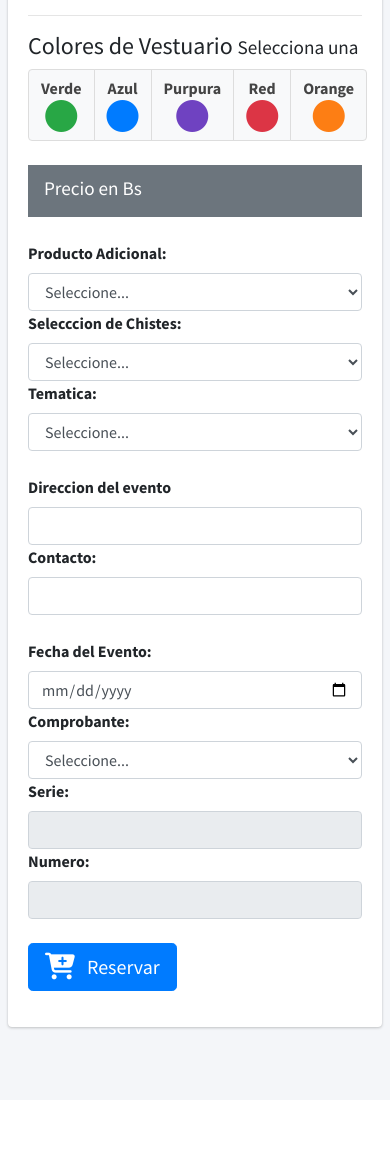
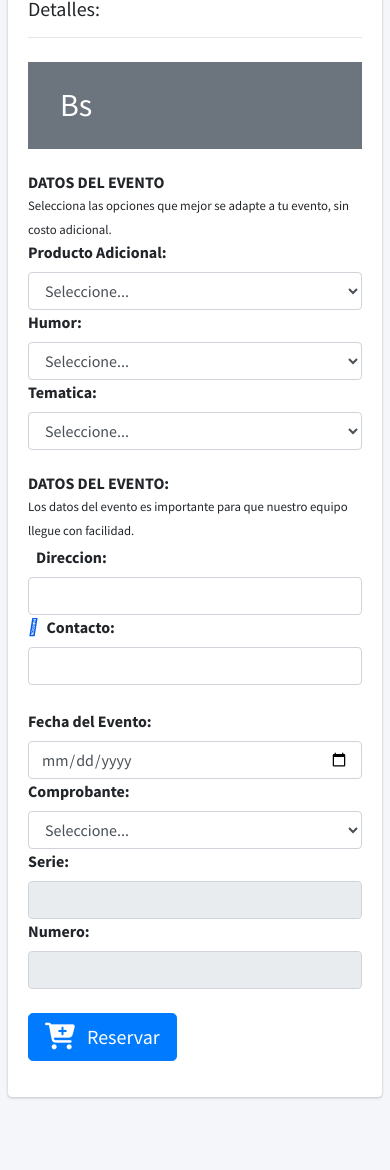
Before and after one commit to aspeti/animacion, a CodeIgniter app: page /animacion/index.php/reserva/reservar/1 in a window 390 px wide. Shown: the part 494-1664 px from the top of the page. Before the commit the page ends 1524 px from the top, so only its background shows below. Run offline with CodeIgniter, Linux system fonts and the light colour scheme; data that the repository does not hold is empty; some libraries are stand-ins or nearby versions.

Commit message:
Suggentions for select data

```diff
--- a/application/views/reservas/reservar.php
+++ b/application/views/reservas/reservar.php
@@ -25,7 +25,6 @@
         <div class="card-body">
           <div class="row">
             <div class="col-12 col-sm-6">
-              <h3 class="d-inline-block d-sm-none">LOWA Men’s Renegade GTX Mid Hiking Boots Review</h3>
               <div class="col-12">
               <img src="<?php echo base_url().$paquete->img;?>" class="product-image" alt="Product Image">
               </div>
@@ -33,59 +32,27 @@
             <div class="col-12 col-sm-6">
             <form action="<?php echo base_url();?>reserva/agregar" method="POST">
 
-              <h3 class="my-3"><?php echo $paquete->nombre;?></h3>
+              <h3 class="mt-4 mb-0"> Paquete :<span class="font-weight-bold" ><i class=" fa-solid  fa-bounce" style="color: #06a225;"><?php echo $paquete->nombre;?></i></span></h3>
+
+              <h5 class="my-3">Detalles:</h5>
               <?php if(!empty($detalles)):?>
                 <?php foreach($detalles as $detalle):?>
-                  <p><?php echo $detalle->cantidad.' '.$detalle->nombre.' '.$detalle->descripcion?></p>
+                  <p><span><i class="fa-solid fa-star fa-beat fa-lg" style="color: #14db14;"></i> <?php echo $detalle->cantidad.' '.$detalle->nombre.' '.$detalle->descripcion?></i></span></p>
                   <?php endforeach;?>
               <?php endif; ?>
               <hr>
-              <h4>Colores de Vestuario <small>Selecciona una</small></h4>
-              <div class="btn-group btn-group-toggle" data-toggle="buttons">
-                <label class="btn btn-default text-center active">
-                  <input type="radio" name="color_option" id="color_option_a1" autocomplete="off" checked>
-                  Verde
-                  <br>
-                  <i class="fas fa-circle fa-2x text-green"></i>
-                </label>
-                <label class="btn btn-default text-center">
-                  <input type="radio" name="color_option" id="color_option_a2" autocomplete="off">
-                  Azul
-                  <br>
-                  <i class="fas fa-circle fa-2x text-blue"></i>
-                </label>
-                <label class="btn btn-default text-center">
-                  <input type="radio" name="color_option" id="color_option_a3" autocomplete="off">
-                  Purpura
-                  <br>
-                  <i class="fas fa-circle fa-2x text-purple"></i>
-                </label>
-                <label class="btn btn-default text-center">
-                  <input type="radio" name="color_option" id="color_option_a4" autocomplete="off">
-                  Red
-                  <br>
-                  <i class="fas fa-circle fa-2x text-red"></i>
-                </label>
-                <label class="btn btn-default text-center">
-                  <input type="radio" name="color_option" id="color_option_a5" autocomplete="off">
-                  Orange
-                  <br>
-                  <i class="fas fa-circle fa-2x text-orange"></i>
-                </label>
-              </div>
+
 
               <div class="bg-gray py-2 px-3 mt-4">
-                <h2 class="mb-0" >
-                <?php echo $paquete->precio;?>
+                <h2 class="m-3" >
+                <span><i class="fa-solid fa-sack-dollar" style="color: #14db14;"></i> <?php echo $paquete->precio." Bs"?></i></span>
                 </h2>
                 <input type="hidden" name="total" id="total" value="<?php echo $paquete->precio;?>">
                 <input type="hidden" name="id_paquete" id="id_paquete" value="<?php echo $paquete->id_paquete;?>">
-                <h4 class="mt-0">
-                  <small>Precio en Bs</small>
-                </h4>
               </div>
-
-              <div class="mt-4 row">
+              <h6 class="mt-4 mb-0 font-weight-bold">DATOS DEL EVENTO</h6>
+              <p class="m-0"><small>Selecciona las opciones que mejor se adapte a tu evento, sin costo adicional.</small> </p>
+              <div class="mt-0 row">
                         <div class="col-md-3">
                             <label for="adicional">Producto Adicional:</label>
                             <select name="adicional" id="adicional" class="form-control" required>
@@ -98,7 +65,7 @@
                             </select>
                         </div>
                         <div class="col-md-3">
-                            <label for="humor">Selecccion de Chistes:</label>
+                            <label for="humor">Humor:</label>
                             <select name="humor" id="humor" class="form-control" required>
                                 <option value="1" selected>Seleccione...</option>
                                 <?php foreach($productos as $producto):?>
@@ -120,13 +87,16 @@
                             </select>
                         </div>
               </div>
-              <div class="form-group row mt-4">
+
+              <h6 class="mt-4 mb-0 font-weight-bold">DATOS DEL EVENTO:</h6>
+              <p class="m-0"><small>Los datos del evento es importante para que nuestro equipo llegue con facilidad.</small> </p>
+              <div class="form-group row mt-1">
                 <div class="col-md-6">
-                  <label for="direccion">Direccion del evento</label>
+                  <label for="direccion"><span class="pr-2"><i class="fa-solid fa-location-dot fa-beat" style="color: #0c5de9;"></i></span>Direccion:</label>
                   <input type="text" class="form-control" name="direccion" id="direccion" required>
                 </div>
                 <div class="col-md-3">
-                  <label for="contacto">Contacto:</label>
+                <label for="direccion"><span class="pr-2"><i class="fa-solid fa-phone fa-beat" style="color: #0a5ceb;"></i></span>Contacto:</label>
                   <input type="text" class="form-control" name="contacto" id="contacto" required>
                 </div>
               </div>
```
